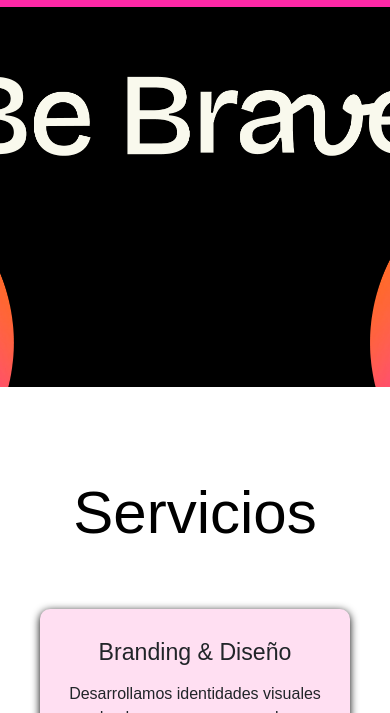
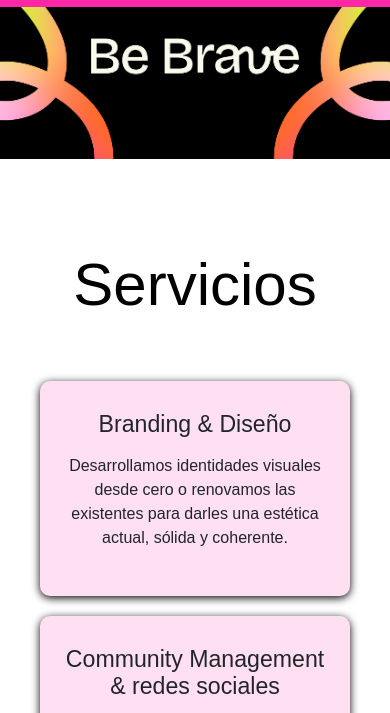
Before and after one commit to FrancoLescano07/BravaMKT, a plain HTML site: page index.html in a window 390 px wide. Shown: the part 93-806 px from the top of the page. Drawn offline with nearby package versions, Linux system fonts and the light colour scheme.

Commit message:
corrección final banner

```diff
--- a/styles/styles.css
+++ b/styles/styles.css
@@ -306,12 +306,9 @@ body {
 
   .hero-section {
     height: 18vh;
-    background-position: center top;
-  }
-  .hero-section {
-    height: 45vh;
     background-attachment: scroll;
     background-size: cover;
+    background-position: center top;
     padding: 0 16px;
   }
   .hero-section h2 {
```
